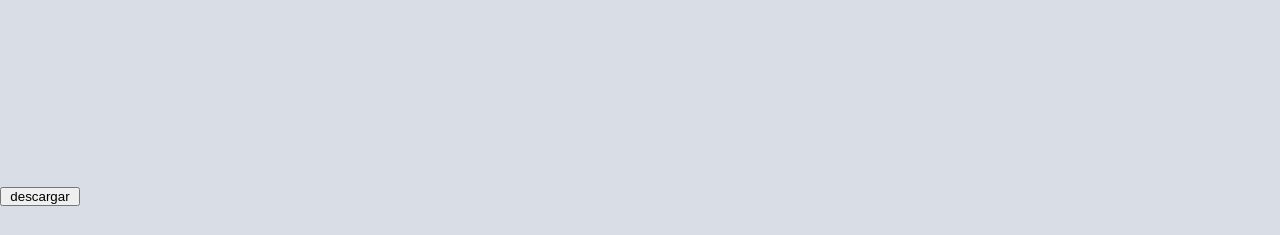
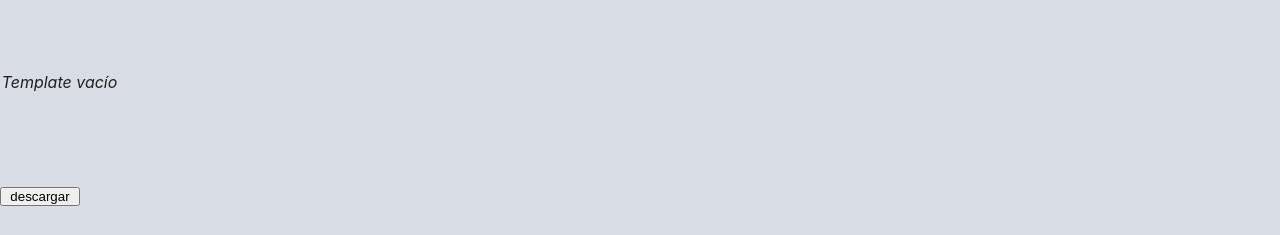
Before and after one commit to ALCavagnaro/CV_TEMPLATE_REACT, a React (Create React App) app: page /template in a window 1280 px wide. Shown: the part 143-378 px from the top of the page. Built offline with nearby package versions, Linux system fonts and the light colour scheme.

Commit message:
Condición para que renderee el state cuando tiene el objeto alojado en el array

```diff
--- a/src/Template/template.jsx
+++ b/src/Template/template.jsx
@@ -6,7 +6,21 @@ import Button from '../Button/button';
 const Template = () => {
 
       const [state, setState] = useContext(TemplateState);
-      console.log(state);
+
+       console.log('elementos del obj state', state, 'Length:', state.length);
+       const stateLength = state.length == 0;
+      // console.log('obj state 0 0', state[0][0].value);
+       console.log('tipo de state:', typeof(state));
+
+      // for (let element of state[0]){
+      //   console.log("aleluya", element.id, element.value)
+      // }
+
+
+      //   for (let key in Object.keys(state)) {
+      //       let element = state.key;
+      //       console.log('hola prueba', element);
+      //     }
 
       const print = () => {
 
@@ -20,38 +34,14 @@ const Template = () => {
       }
 
 
-            return (
+            return (  //ponerle una condición para que cuando el template esté vacío muestre un texto o algo
 
             <>
 
-              <div id='pdf-template'>
+              {stateLength ? <div id='pdf-template'>Template vacío</div> : state[0].map((item) => (
 
-                  {
-
-                        state.map(
-
-                              (item) =>
-
-                              <div className='user-data-info'>
-                                    <img id = 'pdf-img' alt='not found' src={item[0]}></img>
-                                    <p>{item[1]}</p>
-                                    <p>{item[2]}</p>
-                                    <p>{item[3]}</p>
-                                    <p>{item[4]}</p>
-                                    <p>{item[5]}</p>
-                                    <p>{item[6]}</p>
-                                    <p>{item[7]}</p>
-                                    <p>{item[8]}</p>
-                                    <p>{item[9]}</p>
-                                    <p>{item[10]}</p>
-                                    <p>{item[11]}</p>
-                                    <p>{item[12]}</p>
-                              </div>
-                        )
-
-                  }
-
-            </div>
+                  <h1 key={item.id}>{item.value}</h1>
+                  ))}
 
             <Button text='descargar' onClick = {print}/>
 
@@ -64,3 +54,10 @@ const Template = () => {
 
 
 export default Template;
+
+
+
+ {/* {state[0].map((item) => (
+
+                <h1 key={item.id}>{item.value}</h1>
+              ))} */}
```
